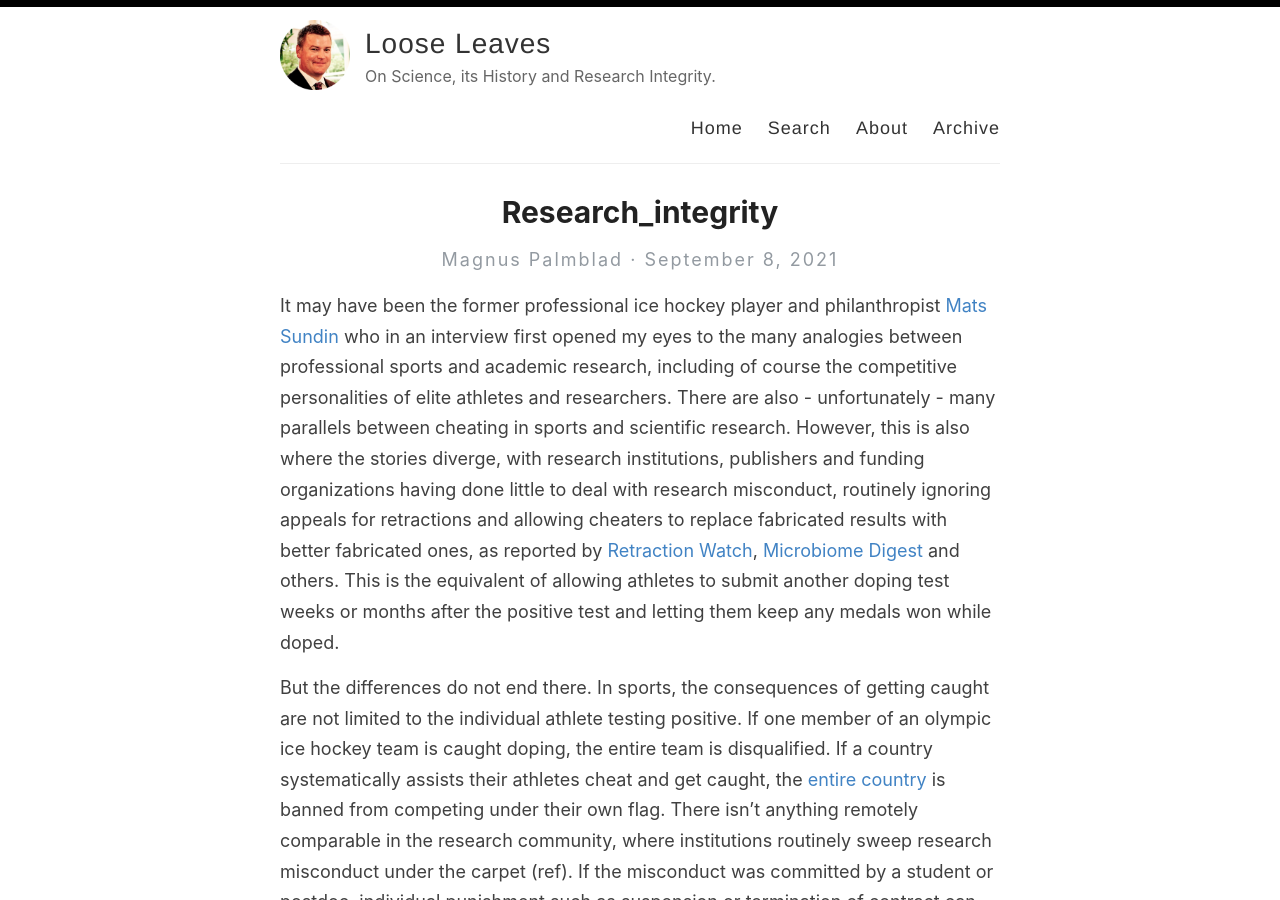
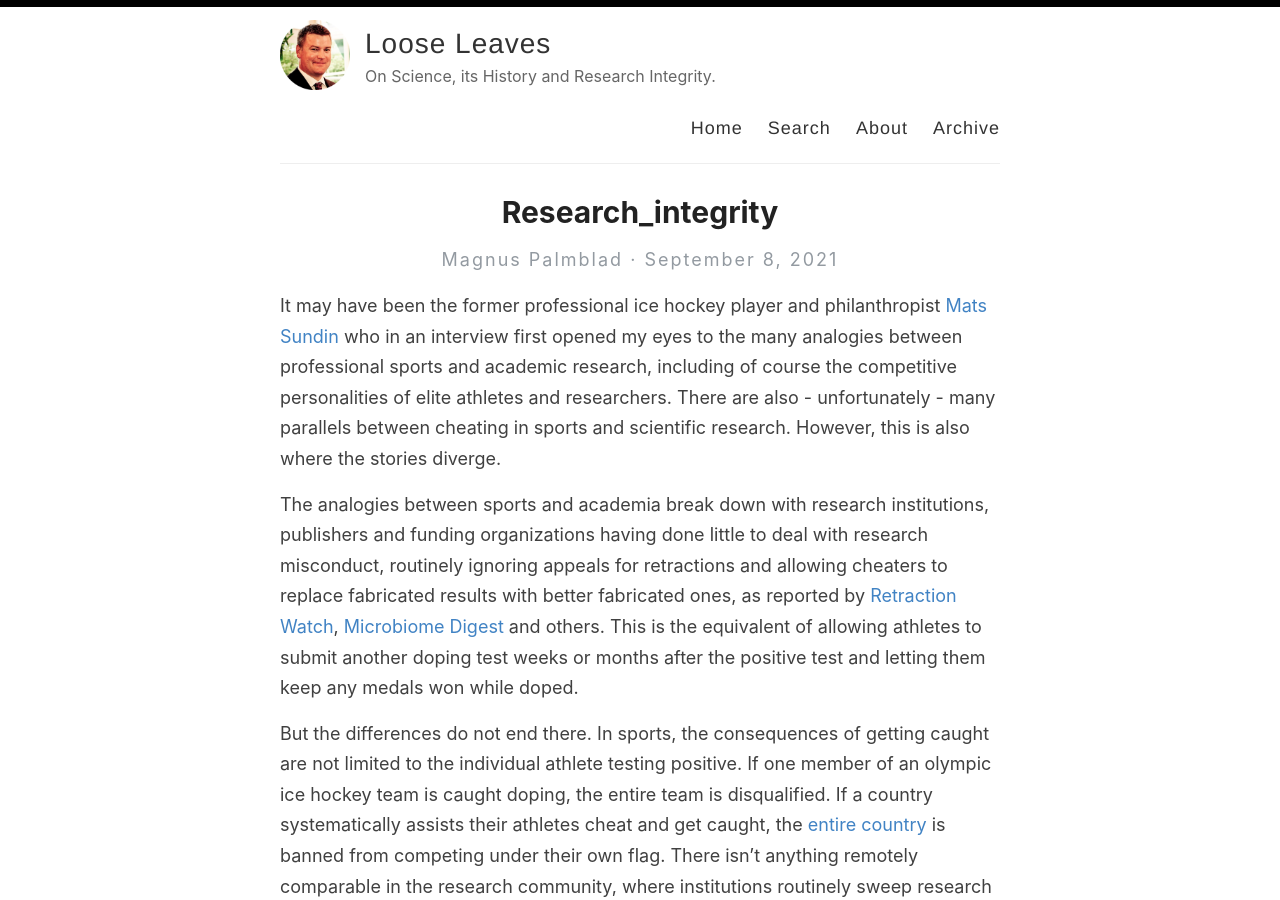
Before and after one commit to amitmerchant1990/reverie, a Jekyll site: the page built from _posts/2021-09-08-Research_Integrity.md, in a window 1280 px wide and 900 px high. Built offline with Jekyll 4.4.1, drawn with Linux system fonts in a browser that asks for light colours; our own code applies the rules of GitHub Pages for plain Markdown files; comment, search, counter and statistics services are not loaded.

Commit message:
Update 2021-09-08-Research_Integrity.md

```diff
--- a/_posts/2021-09-08-Research_Integrity.md
+++ b/_posts/2021-09-08-Research_Integrity.md
@@ -1,4 +1,6 @@
-It may have been the former professional ice hockey player and philanthropist [Mats Sundin](https://nyheter.ki.se/mats-sundin-ger-miljondonation-till-medicinsk-forskning) who in an interview first opened my eyes to the many analogies between professional sports and academic research, including of course the competitive personalities of elite athletes and researchers. There are also - unfortunately - many parallels between cheating in sports and scientific research. However, this is also where the stories diverge, with research institutions, publishers and funding organizations having done little to deal with research misconduct, routinely ignoring appeals for retractions and allowing cheaters to replace fabricated results with better fabricated ones, as reported by [Retraction Watch](https://retractionwatch.com/), [Microbiome Digest](https://microbiomedigest.com/) and others. This is the equivalent of allowing athletes to submit another doping test weeks or months after the positive test and letting them keep any medals won while doped.
+It may have been the former professional ice hockey player and philanthropist [Mats Sundin](https://nyheter.ki.se/mats-sundin-ger-miljondonation-till-medicinsk-forskning) who in an interview first opened my eyes to the many analogies between professional sports and academic research, including of course the competitive personalities of elite athletes and researchers. There are also - unfortunately - many parallels between cheating in sports and scientific research. However, this is also where the stories diverge.
+
+The analogies between sports and academia break down with research institutions, publishers and funding organizations having done little to deal with research misconduct, routinely ignoring appeals for retractions and allowing cheaters to replace fabricated results with better fabricated ones, as reported by [Retraction Watch](https://retractionwatch.com/), [Microbiome Digest](https://microbiomedigest.com/) and others. This is the equivalent of allowing athletes to submit another doping test weeks or months after the positive test and letting them keep any medals won while doped.
 
 But the differences do not end there. In sports, the consequences of getting caught are not limited to the individual athlete testing positive. If one member of an olympic ice hockey team is caught doping, the entire team is disqualified. If a country systematically assists their athletes cheat and get caught, the [entire country](https://time.com/5746344/russia-banned-olympics-2019/) is banned from competing under their own flag. There isn’t anything remotely comparable in the research community, where institutions routinely sweep research misconduct under the carpet (ref). If the misconduct was committed by a student or postdoc, individual punishment such as suspension or termination of contract can be meted out. But the principal investigator in whose group the data was fabricated, and who benefited from the work as last and corresponding author, rarely has to face the music. Nobel Prizes cannot even be revoked, though a quick cross-referencing between [PubPeer](https://pubpeer.com/) and [recent laureates](https://www.nobelprize.org/) suggests several prime candidates. At higher levels of organization (department, faculty, institution), there does not appear to be any negative fallout from covering up research misconduct. It is as if reputation, based on rankings, publications and citations are more important than doing the right thing, engaging with the scientific community, conducting transparent investigations and helping publishers retract papers.
 
```
